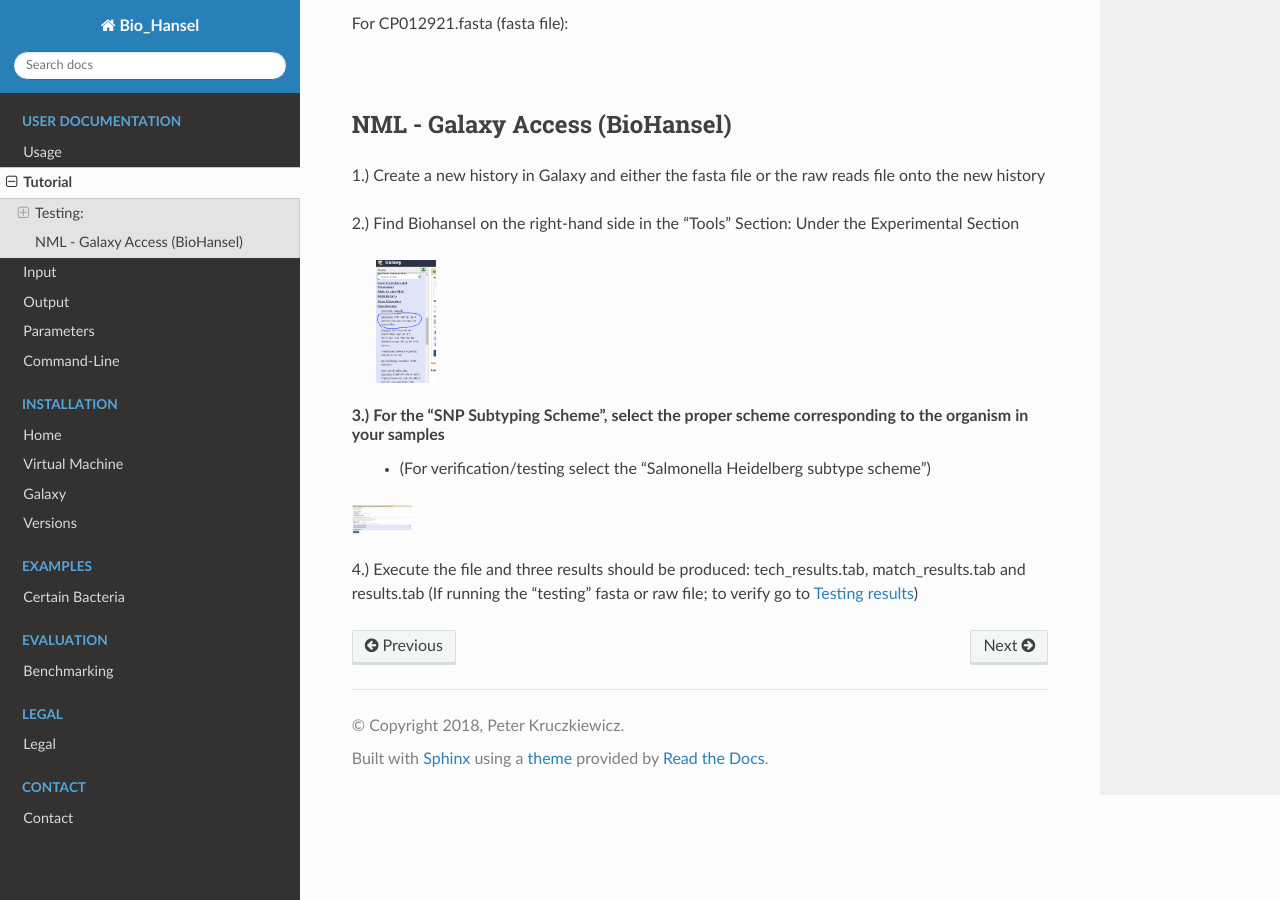
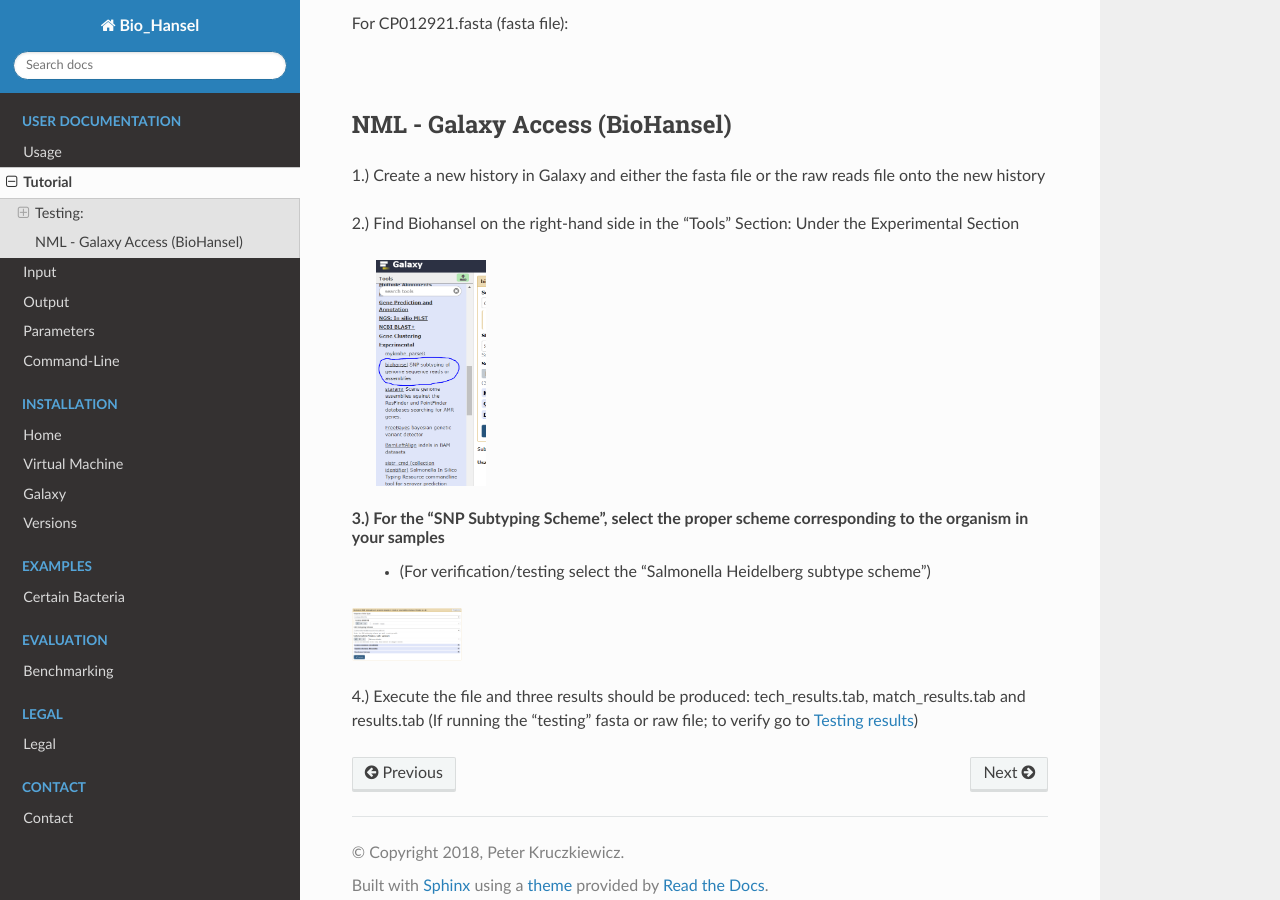
Before and after one commit to phac-nml/biohansel, a Sphinx documentation site: the page built from docs/source/user-docs/Tutorial.rst, in a window 1280 px wide and 900 px high, scrolled down 542 px. Built offline with Sphinx 7.4.7 and the Read the Docs theme 2.0.0, drawn with Linux system fonts in a browser that asks for light colours.

Commit message:
Update Tutorial.rst

```diff
--- a/docs/source/user-docs/Tutorial.rst
+++ b/docs/source/user-docs/Tutorial.rst
@@ -3,11 +3,11 @@ Tutorial
 
 .. |heidelberg| image:: https://raw.githubusercontent.com/phac-nml/biohansel/readthedocs/docs/source/user-docs/Specs%20for%20biohansel.PNG
    :alt: specs of biohansel run
-   :width: 60 px
+   :width: 110 px
 
 .. |experimental| image:: https://raw.githubusercontent.com/phac-nml/biohansel/readthedocs/docs/source/user-docs/Biohansel%20location.PNG
    :alt: location of biohansel in galaxy
-   :width: 60 px
+   :width: 110 px
 
 Testing:
 ########
```
